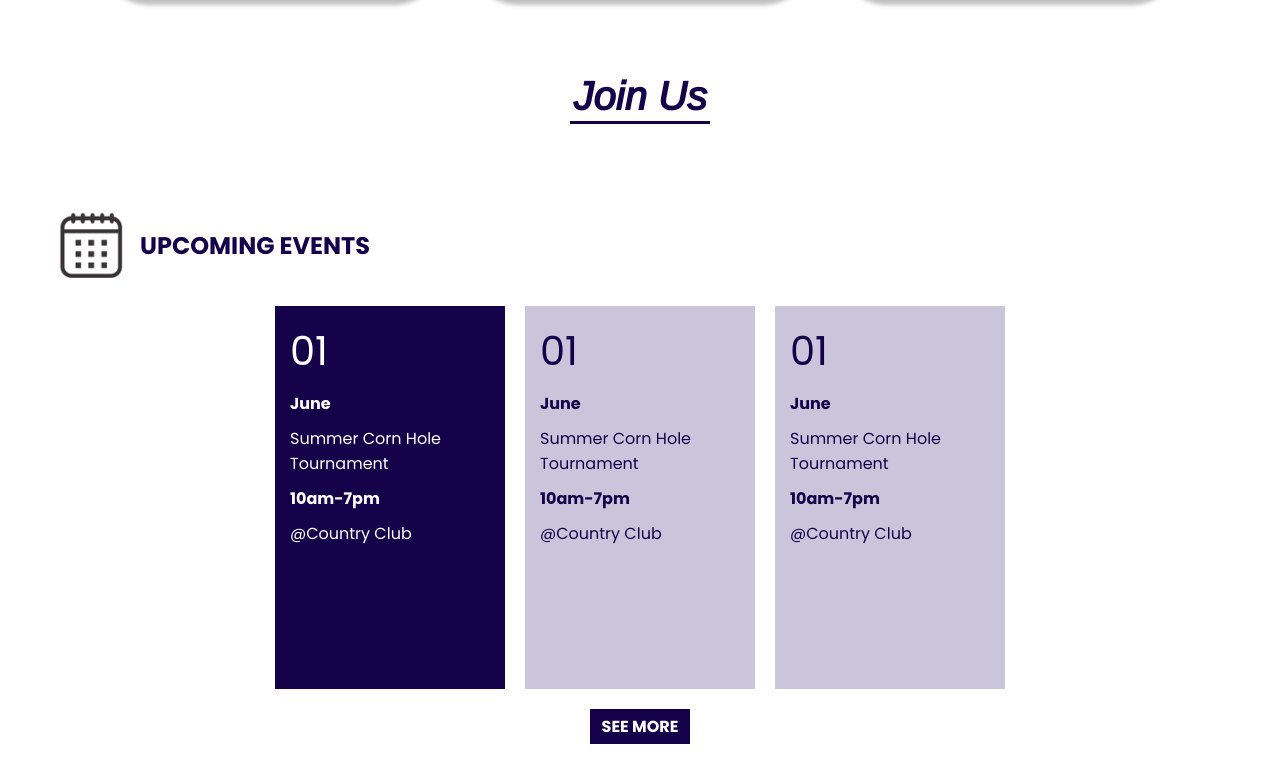
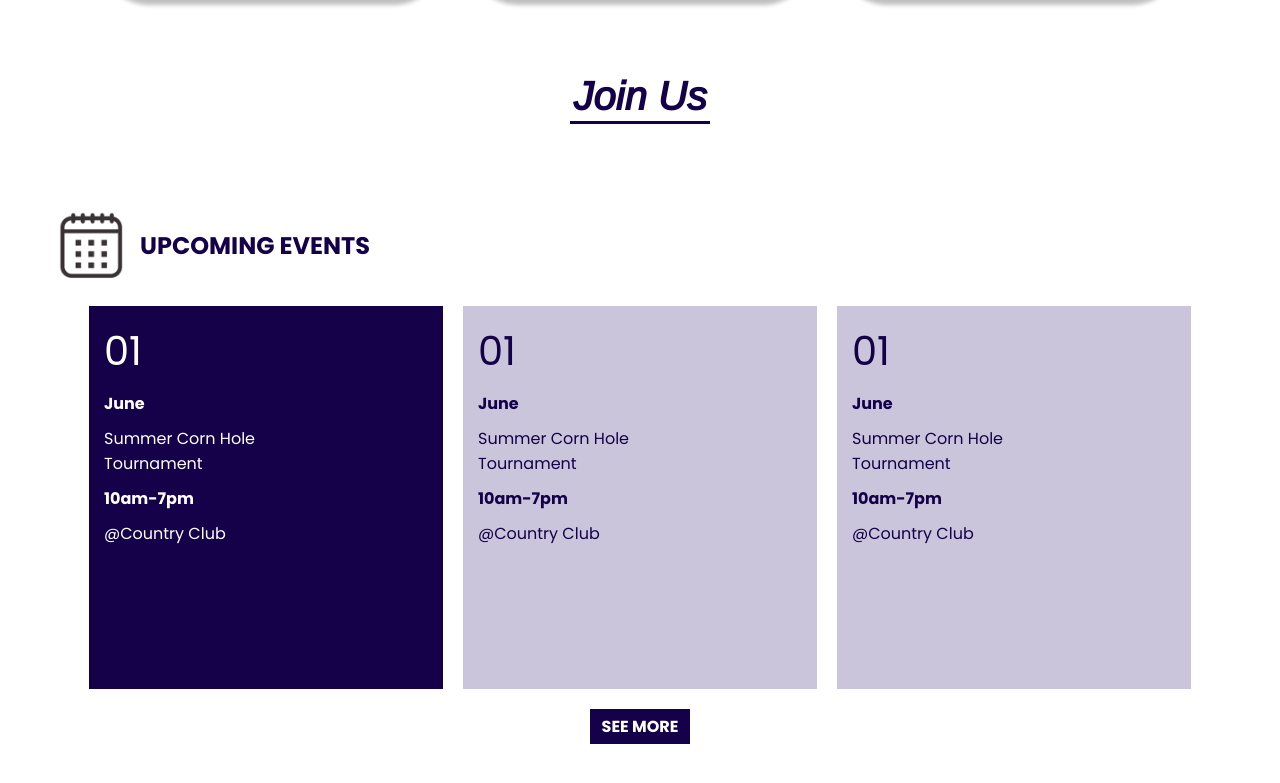
Before and after one commit to jaymbans/phillip-morgan-foundation, a React (Create React App) app in the folder philip-morgan-foundation/: page / in a window 1280 px wide. Shown: the part 1179-1962 px from the top of the page. Built offline with nearby package versions, Linux system fonts and the light colour scheme.

Commit message:
homepage tile bug fixed

```diff
--- a/philip-morgan-foundation/src/components/Home/_Home.scss
+++ b/philip-morgan-foundation/src/components/Home/_Home.scss
@@ -186,7 +186,7 @@ section {
         .tile {
           background: #CBC5DB;
           border: 5px solid white;
-          max-width: 364px;
+          width: 364px;
           height: 393px;
           margin: 0 5px;
           padding: 15px;
```
